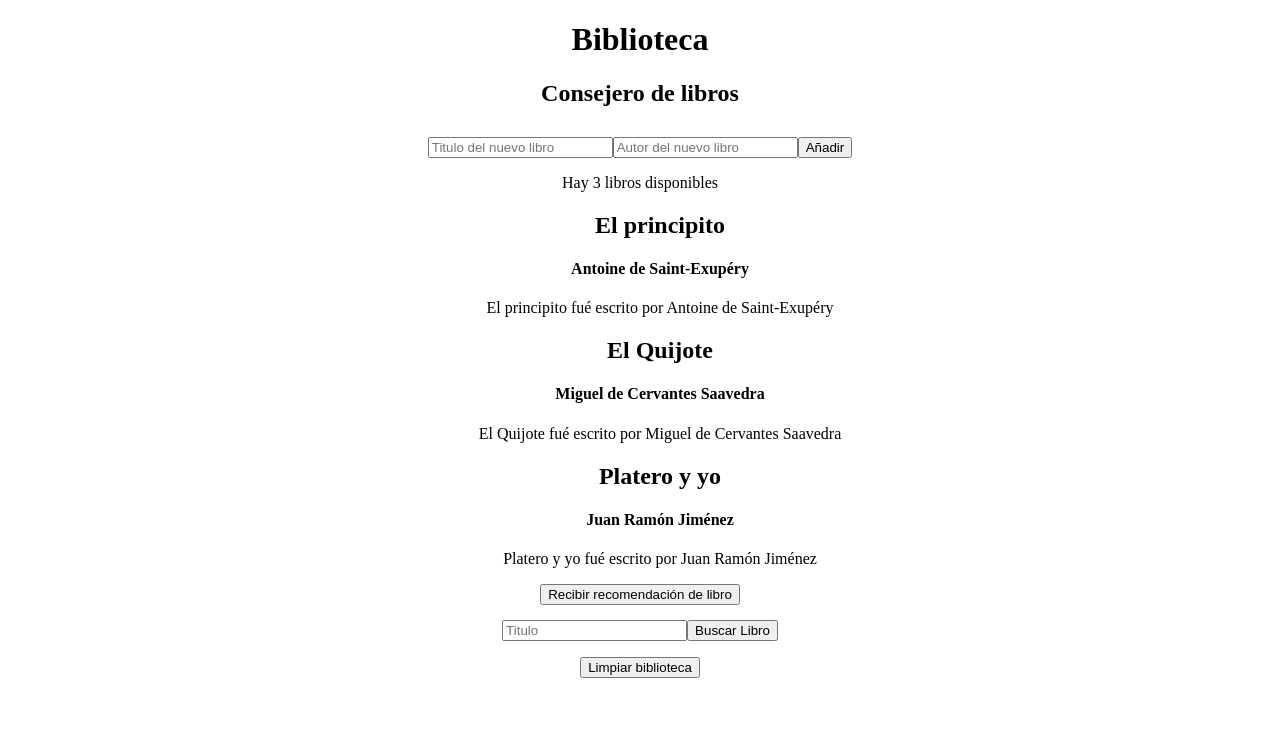
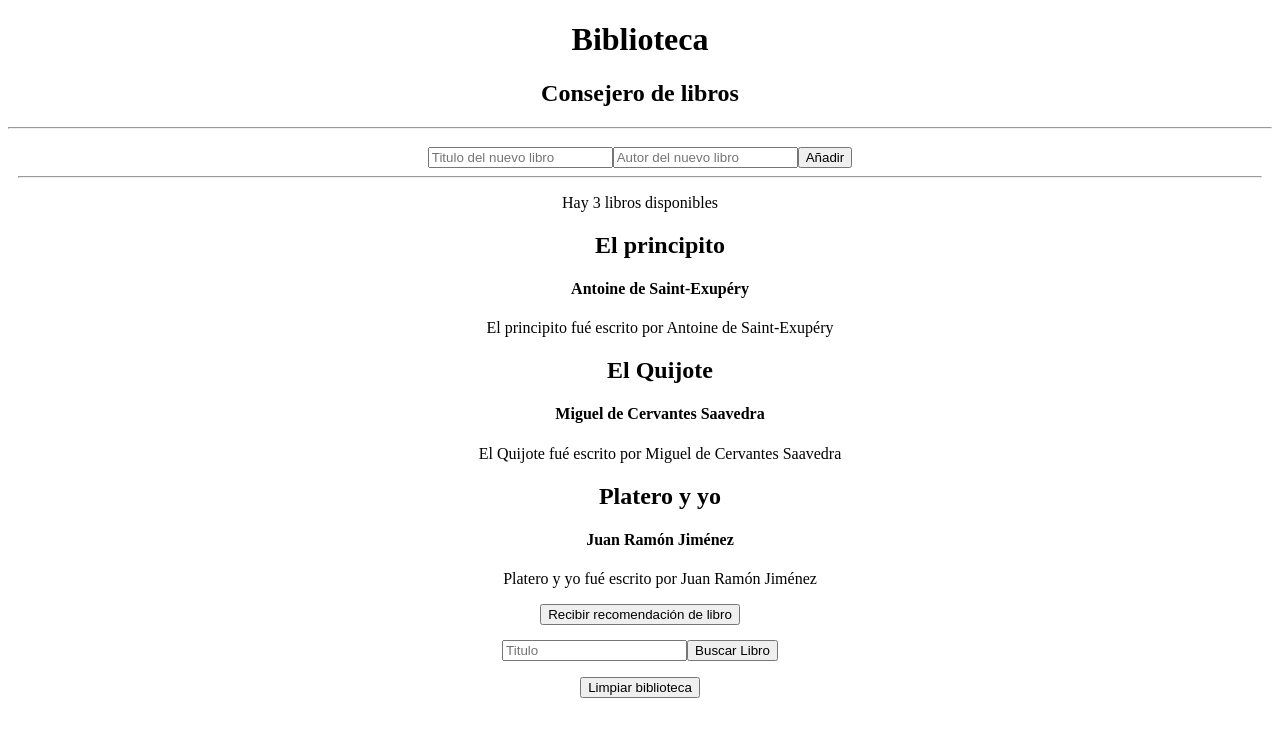
Before and after one commit to thlsrms/react-n-components, a React app: page / in a window 1280 px wide. Shown: the top 736 px of the page. Built offline with nearby package versions, Linux system fonts and the light colour scheme.

Commit message:
Some <hr/>

```diff
--- a/src/components/Header.jsx
+++ b/src/components/Header.jsx
@@ -1,12 +1,15 @@
-import React from 'react';
+import React, { Fragment } from 'react';
 
 class Header extends React.Component {
   render() {
     return (
-      <div style={style}>
-        <h1>{this.props.title}</h1>
-        <h2>{this.props.description}</h2>
-      </div>
+      <Fragment>
+        <div style={style}>
+          <h1>{this.props.title}</h1>
+          <h2>{this.props.description}</h2>
+        </div>
+        <hr />
+      </Fragment>
     );
   }
 }
--- a/src/components/libraryComponents/AddBook.jsx
+++ b/src/components/libraryComponents/AddBook.jsx
@@ -1,4 +1,4 @@
-import React from 'react';
+import React, { Fragment } from 'react';
 
 class AddBook extends React.Component {
   constructor(props) {
@@ -24,6 +24,7 @@ class AddBook extends React.Component {
 
   render() {
     return (
+      <Fragment>
         <form onSubmit={this.onAdd.bind(this)}>
           <input type="text" value={this.state.title} placeholder="Titulo del nuevo libro"
             onChange={this.handleNewBookTitle.bind(this)} required
@@ -33,6 +34,8 @@ class AddBook extends React.Component {
           />
           <button onClick={this.onAdd.bind(this)}>Añadir</button>
         </form>
+        <hr/>
+      </Fragment>
     )
   }
 }
```
Lines whose indentation alone changed are shown as unchanged.
